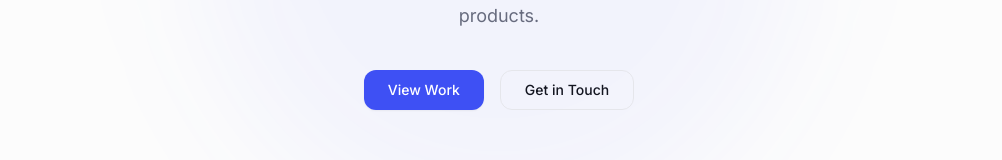
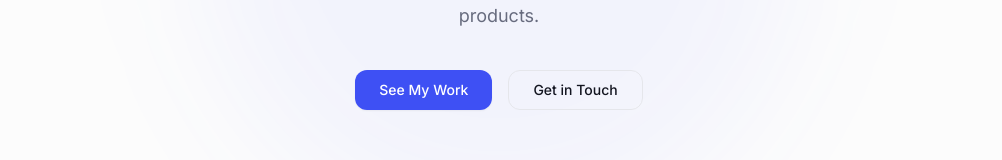
Before and after one commit to skushagra9/ci-loop-e2e, a Next.js app: page / in a window 1280 px wide. Shown: the part 383-543 px from the top of the page, without its empty margins (141-1143 px from the left). Built offline with nearby package versions, Linux system fonts and the light colour scheme.

Commit message:
Rename hero CTA from "View Work" to "See My Work"
Autonomy-Task: https://studio.localhost:843/projects/b0df1ebf-c097-4d46-b15b-6cf4f84e0d5d/tasks/48b811a2-9612-4bb4-8054-bacc6b08a2dc

```diff
--- a/src/components/Heading.tsx
+++ b/src/components/Heading.tsx
@@ -21,7 +21,7 @@ export default function Header() {
             href="#projects"
             className="inline-flex h-10 items-center rounded-lg bg-primary px-6 text-sm font-medium text-primary-foreground shadow-sm transition-colors hover:bg-primary/90"
           >
-            View Work
+            See My Work
           </a>
           <a
             href="#contact"
```
